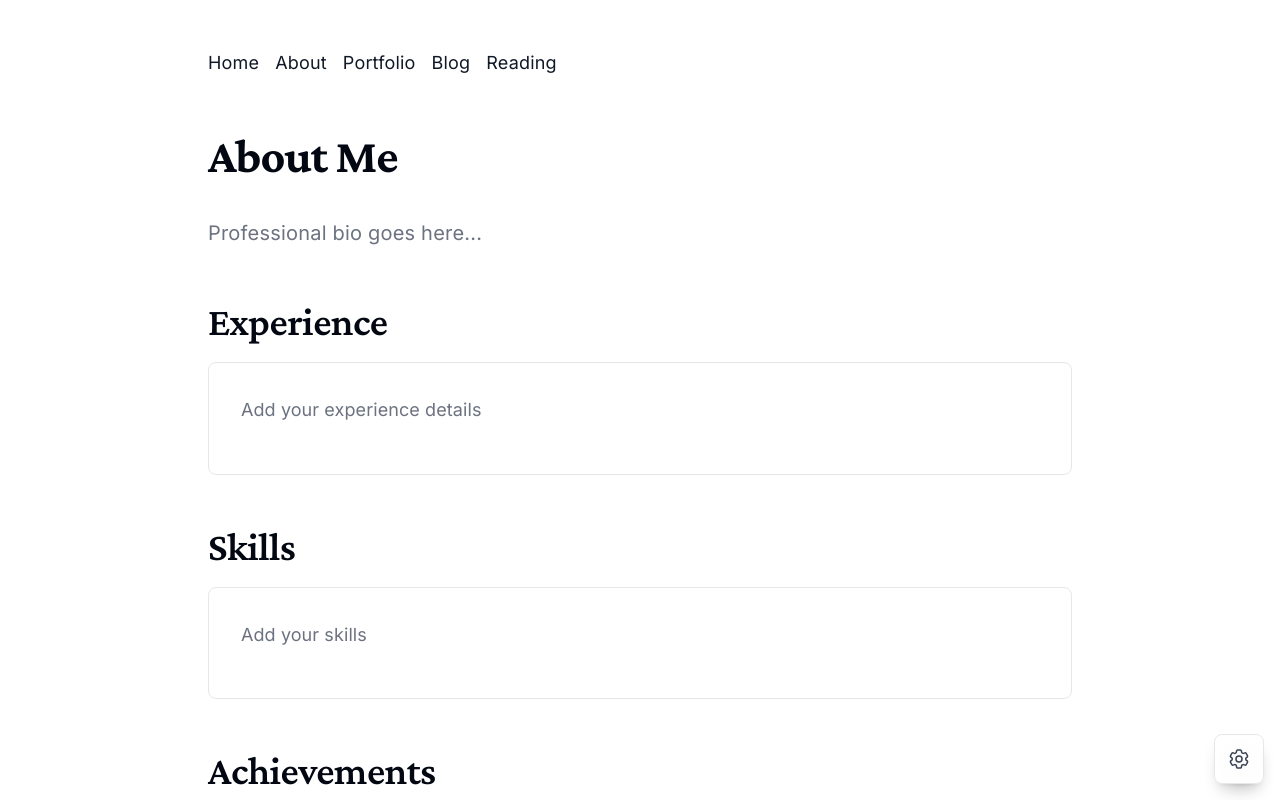
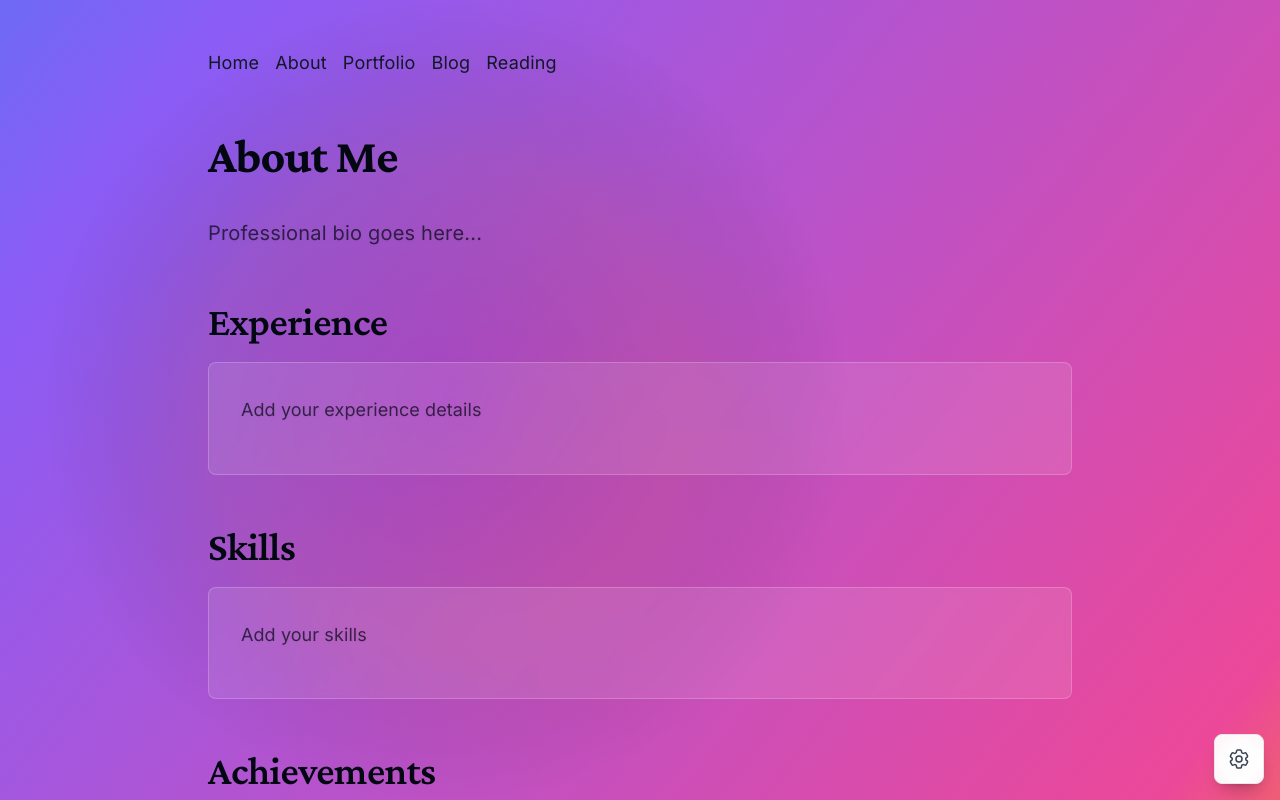
Before and after one commit to rynsy/blog, a Gatsby site: page /about in a window 1280 px wide. Shown: the top 800 px of the page. Built offline with nearby package versions, Linux system fonts and the light colour scheme; Gatsby itself is replaced by a stand-in of ours; animation ran at ten frames a second.

Commit message:
gradient background poc is roughed out, some style considerations taken care of. BackgroundService architecture seems to be working, but need to validate the concept with a background module that's more interactive.

```diff
--- a/src/bgModules/gradient/index.ts
+++ b/src/bgModules/gradient/index.ts
@@ -10,7 +10,7 @@ interface GradientConfig {
 }
 
 const defaultConfig: GradientConfig = {
-  speed: 0.002,  // Slow, subtle animation
+  speed: 0.002,  // Subtle, gentle animation
   colors: {
     light: ['#3b82f6', '#8b5cf6', '#ec4899', '#f59e0b'],  // Blue to purple to pink to amber
     dark: ['#1e40af', '#7c3aed', '#be185d', '#d97706']    // Darker versions
@@ -51,55 +51,81 @@ class GradientModule implements BackgroundModule {
       debugBackground.gradient('Animation stopped, isRunning:', this.isRunning)
       return
     }
-
-    debugBackground.gradient('Animation frame, animationId will be:', 'next frame')
     const currentTime = Date.now()
     const elapsed = (currentTime - this.startTime) * this.config.speed
 
     // Clear canvas
     this.ctx.clearRect(0, 0, this.canvas.width, this.canvas.height)
 
-    // TEMPORARY: Draw a solid red rectangle to test visibility
-    this.ctx.fillStyle = 'red'
-    this.ctx.fillRect(50, 50, 200, 100)
-    this.ctx.fillStyle = 'blue'
-    this.ctx.fillRect(300, 150, 200, 100)
-
-    // Create animated gradient
-    const gradient = this.ctx.createLinearGradient(
-      0, 0,
-      this.canvas.width + Math.sin(elapsed) * 200,
-      this.canvas.height + Math.cos(elapsed * 0.7) * 200
-    )
-
+    // Create multiple animated gradients for more dynamic movement
     const colors = this.config.colors[this.currentTheme]
     const numColors = colors.length
 
+    // Primary gradient with complex movement patterns
+    const gradient1 = this.ctx.createLinearGradient(
+      Math.sin(elapsed * 0.5) * this.canvas.width * 0.3,
+      Math.cos(elapsed * 0.3) * this.canvas.height * 0.3,
+      this.canvas.width + Math.sin(elapsed * 0.8) * 300,
+      this.canvas.height + Math.cos(elapsed * 0.6) * 300
+    )
+
+    // Add color stops with more dynamic animation
     for (let i = 0; i < numColors; i++) {
       const position = i / (numColors - 1)
-      // Add some animation to the color positions
-      const animatedPosition = position + Math.sin(elapsed + i * 2) * 0.1
+      const wave1 = Math.sin(elapsed * 2 + i * Math.PI / 2) * 0.15
+      const wave2 = Math.cos(elapsed * 1.5 + i * Math.PI / 3) * 0.1
+      const animatedPosition = position + wave1 + wave2
       const clampedPosition = Math.max(0, Math.min(1, animatedPosition))
 
-      gradient.addColorStop(clampedPosition, colors[i])
+      gradient1.addColorStop(clampedPosition, colors[i])
     }
 
-    // Apply gradient
-    this.ctx.fillStyle = gradient
+    // Apply primary gradient
+    this.ctx.fillStyle = gradient1
     this.ctx.fillRect(0, 0, this.canvas.width, this.canvas.height)
 
-    // Add some subtle noise/texture
-    this.ctx.globalCompositeOperation = 'overlay'
-    this.ctx.globalAlpha = 0.1
+    // Add secondary radial gradient for more depth
+    const centerX = this.canvas.width / 2 + Math.sin(elapsed * 0.4) * 200
+    const centerY = this.canvas.height / 2 + Math.cos(elapsed * 0.7) * 150
+    const radius = Math.min(this.canvas.width, this.canvas.height) * (0.8 + Math.sin(elapsed) * 0.3)
 
-    for (let i = 0; i < 50; i++) {
-      const x = Math.random() * this.canvas.width
-      const y = Math.random() * this.canvas.height
-      const radius = Math.random() * 3 + 1
+    const radialGradient = this.ctx.createRadialGradient(
+      centerX, centerY, 0,
+      centerX, centerY, radius
+    )
+
+    // Cycle through colors for the radial gradient
+    const colorIndex = Math.floor(elapsed * 2) % numColors
+    const nextColorIndex = (colorIndex + 1) % numColors
+    const blend = (elapsed * 2) % 1
+
+    radialGradient.addColorStop(0, colors[colorIndex] + '40') // 25% opacity
+    radialGradient.addColorStop(0.6, colors[nextColorIndex] + '20') // 12% opacity
+    radialGradient.addColorStop(1, 'transparent')
+
+    // Apply radial gradient with multiply blend mode for depth
+    this.ctx.globalCompositeOperation = 'multiply'
+    this.ctx.fillStyle = radialGradient
+    this.ctx.fillRect(0, 0, this.canvas.width, this.canvas.height)
+
+    // Reset composite operation
+    this.ctx.globalCompositeOperation = 'source-over'
+
+    // Add animated particles for more life
+    this.ctx.globalCompositeOperation = 'soft-light'
+    this.ctx.globalAlpha = 0.15
+
+    const particleCount = 30
+    for (let i = 0; i < particleCount; i++) {
+      const angle = (elapsed * 0.5 + i / particleCount * Math.PI * 2)
+      const distance = (Math.sin(elapsed * 0.3 + i) + 1) * 0.3 + 0.2
+      const x = this.canvas.width / 2 + Math.cos(angle) * this.canvas.width * distance
+      const y = this.canvas.height / 2 + Math.sin(angle) * this.canvas.height * distance
+      const radius = (Math.sin(elapsed * 2 + i) + 1) * 2 + 1
 
       this.ctx.beginPath()
       this.ctx.arc(x, y, radius, 0, Math.PI * 2)
-      this.ctx.fillStyle = 'white'
+      this.ctx.fillStyle = colors[i % numColors] + '60' // 37% opacity
       this.ctx.fill()
     }
 
--- a/src/components/BackgroundClient.tsx
+++ b/src/components/BackgroundClient.tsx
@@ -25,8 +25,10 @@ const BackgroundClient: React.FC = () => {
     }
   }, [registerModule])
 
-  console.log('🎨 BackgroundClient: Rendering, current state:', {
-    moduleCount: Object.keys(modules).length,
+  // Only log state changes, not every render
+  const moduleCount = Object.keys(modules).length
+  debugBackground.client('Rendering, current state:', {
+    moduleCount,
     currentModule,
     isActive
   })
@@ -40,8 +42,8 @@ const BackgroundClient: React.FC = () => {
     })
   }, [modules, currentModule, isActive])
 
-  // Only log on significant state changes, not every render
-  if (Object.keys(modules).length > 0) {
+  // Only log when modules are first ready
+  if (moduleCount > 0) {
     debugBackground.client('Ready with modules:', Object.keys(modules))
   }
 
--- a/src/components/InteractiveGraph.tsx
+++ b/src/components/InteractiveGraph.tsx
@@ -27,12 +27,12 @@ const InteractiveGraph: React.FC = () => {
 
   // Initial graph data
   const [nodes, setNodes] = useState<Node[]>([
-    { id: 'blog', label: 'Blog', color: '#6366f1', radius: 16, group: 1 },
-    { id: 'code', label: 'Code', color: '#8b5cf6', radius: 16, group: 1 },
-    { id: 'ideas', label: 'Ideas', color: '#ec4899', radius: 16, group: 2 },
-    { id: 'learn', label: 'Learn', color: '#06b6d4', radius: 14, group: 2 },
-    { id: 'build', label: 'Build', color: '#10b981', radius: 14, group: 3 },
-    { id: 'share', label: 'Share', color: '#f59e0b', radius: 14, group: 3 }
+    { id: 'blog', label: 'Blog', color: '#6366f1', radius: 24, group: 1 },
+    { id: 'code', label: 'Code', color: '#8b5cf6', radius: 24, group: 1 },
+    { id: 'ideas', label: 'Ideas', color: '#ec4899', radius: 24, group: 2 },
+    { id: 'learn', label: 'Learn', color: '#06b6d4', radius: 22, group: 2 },
+    { id: 'build', label: 'Build', color: '#10b981', radius: 22, group: 3 },
+    { id: 'share', label: 'Share', color: '#f59e0b', radius: 22, group: 3 }
   ])
 
   const [links, setLinks] = useState<Link[]>([
@@ -57,7 +57,7 @@ const InteractiveGraph: React.FC = () => {
       id: `node-${Date.now()}`,
       label: topics[Math.floor(Math.random() * topics.length)],
       color: colors[Math.floor(Math.random() * colors.length)],
-      radius: 12 + Math.random() * 8,
+      radius: 18 + Math.random() * 10,
       group: Math.floor(Math.random() * 4) + 1
     }
 
@@ -291,10 +291,6 @@ const InteractiveGraph: React.FC = () => {
         </button>
       </div>
 
-      {/* Instructions */}
-      <div className="mb-4 text-center text-xs text-muted-foreground max-w-md mx-auto">
-        <p>Drag nodes • Click "Add Connection" then click two nodes • Shift+click to remove • Scroll to zoom</p>
-      </div>
 
       {/* Graph */}
       <svg
--- a/src/components/landing-page.tsx
+++ b/src/components/landing-page.tsx
@@ -104,9 +104,6 @@ export function LandingPageComponent({
             <h2 className={`text-display-sm font-bold text-foreground mb-4 ${fontClasses.header}`}>
               Explore & Connect
             </h2>
-            <p className="text-muted-foreground text-body-md mb-6 max-w-md mx-auto">
-              Drag the nodes around and watch the connections come alive
-            </p>
           </div>
 
           {/* Interactive Graph Component */}
@@ -130,7 +127,7 @@ export function LandingPageComponent({
             <h1 className={`text-heading-lg font-bold text-foreground ${fontClasses.header}`}>
               {name}
             </h1>
-            <p className="text-muted-foreground text-body-md">
+            <p className="text-foreground/80 text-body-md font-medium drop-shadow-sm">
               Software Engineer
             </p>
           </div>
--- a/src/components/layout.tsx
+++ b/src/components/layout.tsx
@@ -8,7 +8,7 @@ interface LayoutProps {
 
 const Layout: React.FC<LayoutProps> = ({ children }) => {
   return (
-    <div className="min-h-screen bg-white dark:bg-gray-900 text-gray-900 dark:text-gray-100 transition-colors duration-200 relative">
+    <div className="min-h-screen text-gray-900 dark:text-gray-100 transition-colors duration-200 relative">
 
       {/* Main content */}
       <div className="relative z-10 max-w-4xl mx-auto px-element py-section-sm font-sans">
--- a/src/pages/about.tsx
+++ b/src/pages/about.tsx
@@ -7,26 +7,26 @@ const AboutPage = () => (
   <Layout>
     <div className="prose prose-lg max-w-none">
       <h1 className="text-display-md font-bold text-foreground mb-component">About Me</h1>
-      <p className="text-body-lg text-muted-foreground mb-section-sm">Professional bio goes here...</p>
+      <p className="text-body-lg text-foreground/70 mb-section-sm drop-shadow-sm">Professional bio goes here...</p>
 
       <h2 className="text-heading-lg font-semibold text-foreground mb-element mt-section-sm">Experience</h2>
-      <div className="bg-card p-component rounded-lg border mb-component">
-        <p className="text-muted-foreground">Add your experience details</p>
+      <div className="bg-white/10 backdrop-blur-sm p-component rounded-lg border border-white/20 mb-component">
+        <p className="text-foreground/70 drop-shadow-sm">Add your experience details</p>
       </div>
 
       <h2 className="text-heading-lg font-semibold text-foreground mb-element mt-section-sm">Skills</h2>
-      <div className="bg-card p-component rounded-lg border mb-component">
-        <p className="text-muted-foreground">Add your skills</p>
+      <div className="bg-white/10 backdrop-blur-sm p-component rounded-lg border border-white/20 mb-component">
+        <p className="text-foreground/70 drop-shadow-sm">Add your skills</p>
       </div>
 
       <h2 className="text-heading-lg font-semibold text-foreground mb-element mt-section-sm">Achievements</h2>
-      <div className="bg-card p-component rounded-lg border mb-component">
-        <p className="text-muted-foreground">Add your achievements</p>
+      <div className="bg-white/10 backdrop-blur-sm p-component rounded-lg border border-white/20 mb-component">
+        <p className="text-foreground/70 drop-shadow-sm">Add your achievements</p>
       </div>
 
       <h2 className="text-heading-lg font-semibold text-foreground mb-element mt-section-sm">Contact</h2>
-      <div className="bg-card p-component rounded-lg border">
-        <p className="text-muted-foreground">Add your contact information</p>
+      <div className="bg-white/10 backdrop-blur-sm p-component rounded-lg border border-white/20">
+        <p className="text-foreground/70 drop-shadow-sm">Add your contact information</p>
       </div>
     </div>
   </Layout>
--- a/src/pages/blog/index.tsx
+++ b/src/pages/blog/index.tsx
@@ -38,8 +38,8 @@ const BlogPage = ({ data }) => (
                 {node.frontmatter.title}
               </h2>
             </Link>
-            <p className="text-body-sm text-muted-foreground mb-element">{node.frontmatter.date}</p>
-            <p className="text-body-md text-muted-foreground">{node.excerpt}</p>
+            <p className="text-body-sm text-foreground/70 font-medium mb-element drop-shadow-sm">{node.frontmatter.date}</p>
+            <p className="text-body-md text-foreground/70 drop-shadow-sm">{node.excerpt}</p>
           </article>
         ))}
       </div>
--- a/src/pages/reading.tsx
+++ b/src/pages/reading.tsx
@@ -106,7 +106,7 @@ const ReadingPage: React.FC<PageProps<ReadingPageData>> = ({ data }) => {
         </div>
 
         {/* Filters */}
-        <div className="bg-card border rounded-lg p-component space-y-element">
+        <div className="bg-white/10 backdrop-blur-sm border border-white/20 rounded-lg p-component space-y-element">
           {/* Search */}
           <div className="relative">
             <input
--- a/src/templates/blog-post.tsx
+++ b/src/templates/blog-post.tsx
@@ -23,7 +23,7 @@ const BlogPostTemplate: React.FC<PageProps<Queries.BlogPostBySlugQuery>> = ({
       <article className="prose prose-lg max-w-none">
         <header className="mb-section">
           <h1 className="text-display-xl font-bold text-foreground mb-2 font-serif">{post.frontmatter.title}</h1>
-          <time className="text-body-sm text-muted-foreground">{post.frontmatter.date}</time>
+          <time className="text-body-sm text-foreground/70 font-medium drop-shadow-sm">{post.frontmatter.date}</time>
         </header>
         <div
           className="prose prose-lg max-w-none text-body-md text-foreground leading-relaxed"
--- a/src/templates/reading-entry.tsx
+++ b/src/templates/reading-entry.tsx
@@ -86,7 +86,7 @@ const ReadingEntryTemplate: React.FC<PageProps<ReadingEntryData>> = ({
               </h1>
 
               {/* Metadata */}
-              <div className="flex flex-wrap items-center gap-element text-body-sm text-muted-foreground mb-element">
+              <div className="flex flex-wrap items-center gap-element text-body-sm text-foreground/70 mb-element drop-shadow-sm">
                 <time dateTime={entry.frontmatter.date}>
                   {new Date(entry.frontmatter.date).toLocaleDateString('en-US', {
                     year: 'numeric',
```
Also changed, not shown: src/components/reading/ReadingCard.tsx (+4 -4 lines), src/styles/syntax-highlighting.css (+49 -6 lines).
